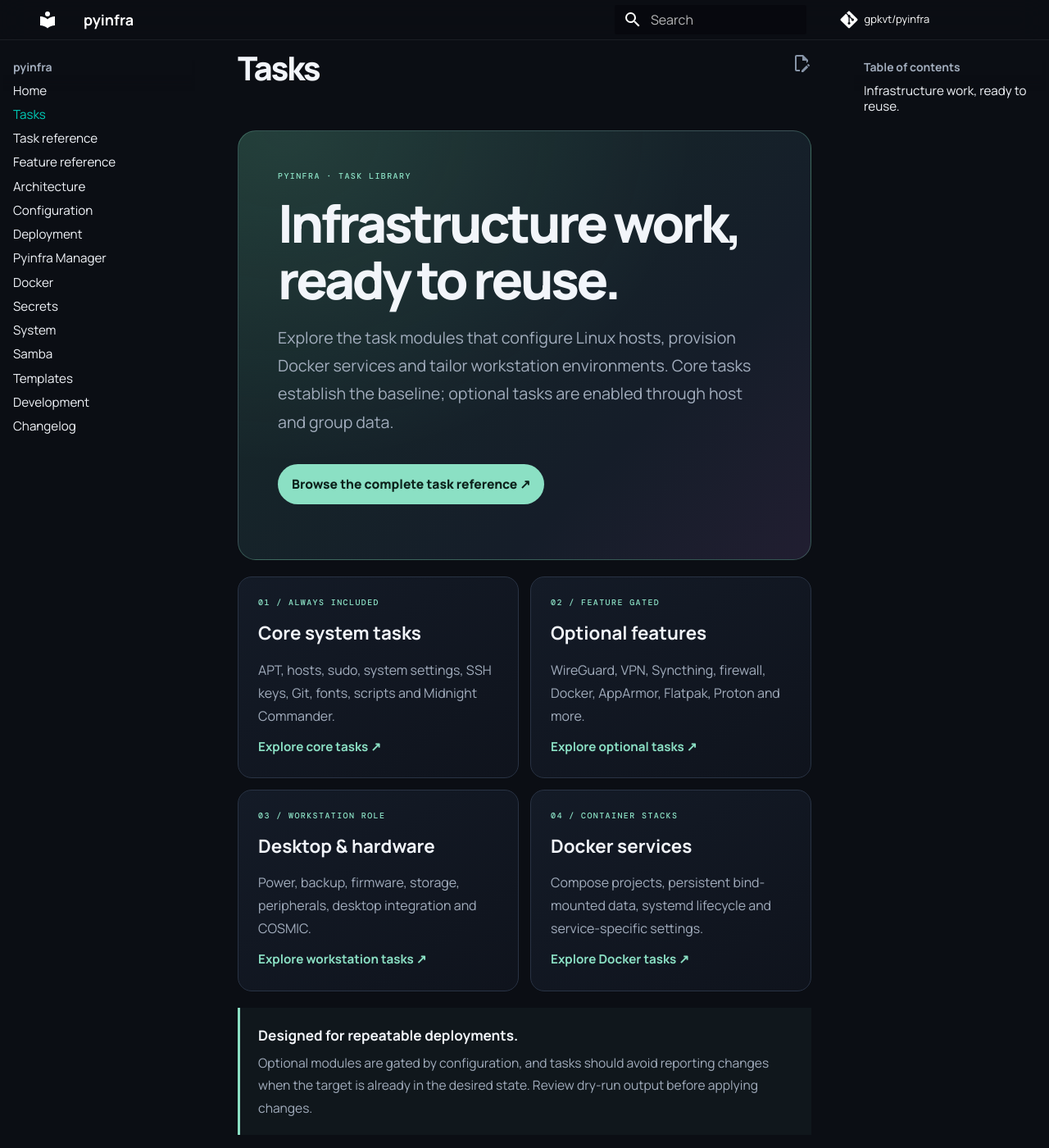
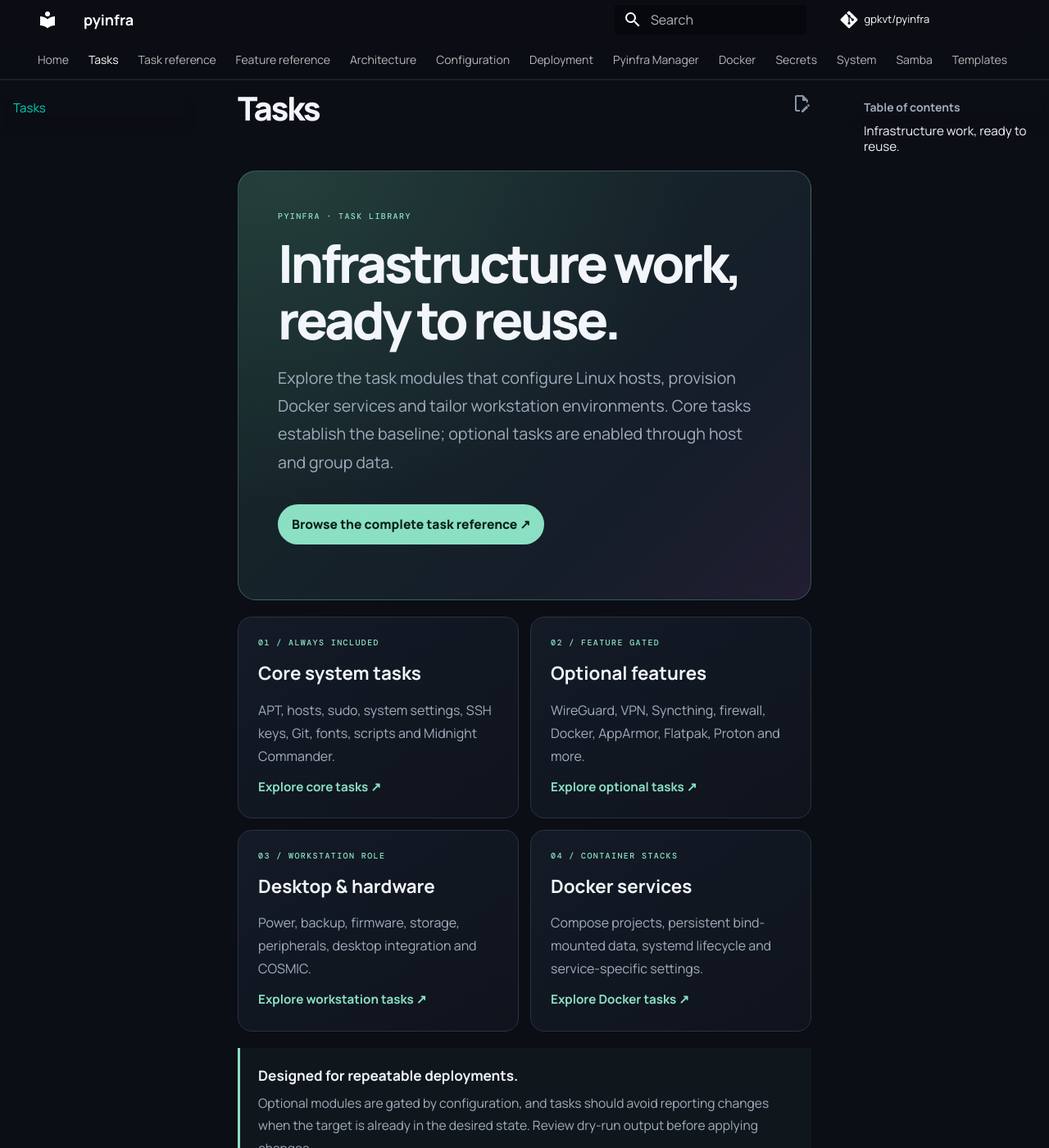
Before and after one commit to gpkvt/pyinfra, an MkDocs documentation site: the page built from docs/tasks-overview.md, in a window 1280 px wide and 1400 px high. Shown: the whole window at 82% size. Built offline with MkDocs 1.6.1 and Material for MkDocs 9.7.7, drawn with Linux system fonts in a browser that asks for light colours; some web fonts are replaced; comment, search, counter and statistics services are not loaded; some of the changed text lies outside the part shown.

Commit message:
docs: add product-style documentation navigation

```diff
--- a/mkdocs.yml
+++ b/mkdocs.yml
@@ -16,10 +16,18 @@ theme:
   language: en
   features:
     - navigation.instant
+    - navigation.tabs
+    - navigation.tabs.sticky
     - navigation.sections
+    - navigation.indexes
     - navigation.top
+    - navigation.footer
+    - toc.follow
     - content.code.copy
     - content.action.edit
+  font:
+    text: Manrope
+    code: DM Mono
   palette:
     - scheme: slate
       primary: teal
```
